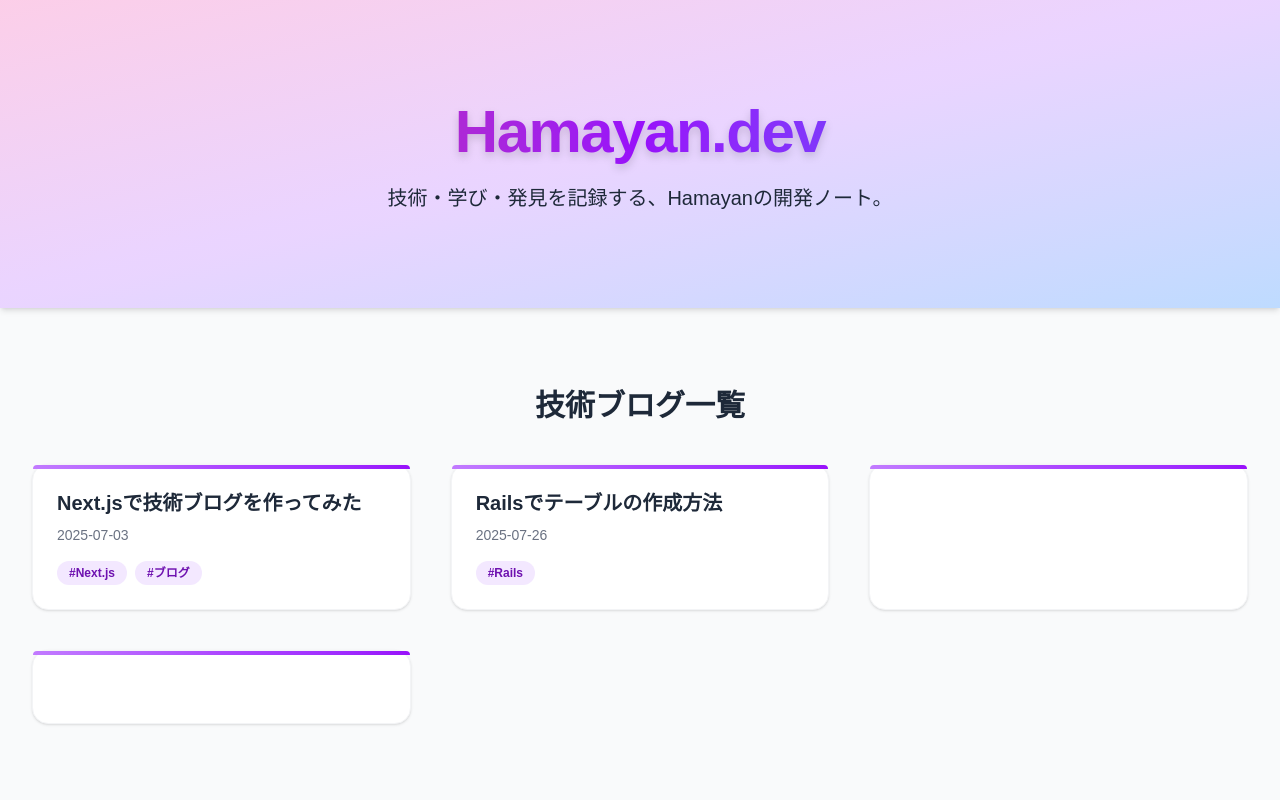
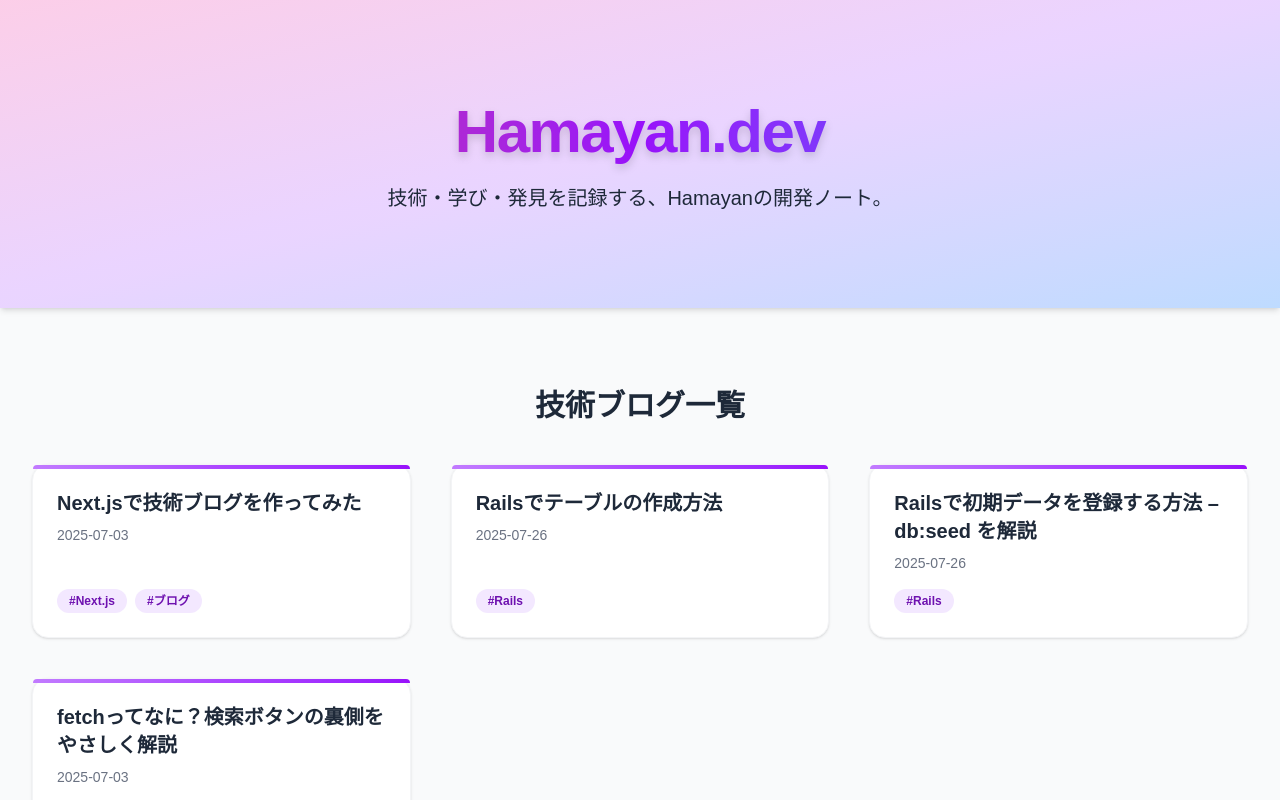
Before and after one commit to hamasaki-code/Tech-blogs, a Next.js app: page / in a window 1280 px wide. Shown: the top 800 px of the page. Built offline with nearby package versions, Linux system fonts and the light colour scheme.

Commit message:
feat: improve markdown rendering by styling headings separately in blog detail pages

```diff
--- a/src/app/blog/[slug]/page.tsx
+++ b/src/app/blog/[slug]/page.tsx
@@ -32,22 +32,16 @@ export default async function BlogPost({ params }: { params: { slug: string } })
 
   return (
     <main className="max-w-4xl mx-auto px-6 py-12 text-gray-800 dark:text-gray-100">
-      {/* ✅ Tailwind 有効チェック用 */}
-      <div className="bg-red-500 text-white text-3xl font-bold p-6 rounded-xl shadow-xl text-center mb-8">
-        ✅ Tailwind は有効です！（赤背景）
-      </div>
-
       {/* Hero Section */}
       <section className="relative mb-12 overflow-hidden rounded-xl bg-gradient-to-br from-blue-500 to-indigo-600 shadow-lg p-10 text-white text-center">
         <h1 className="text-5xl font-extrabold tracking-tight">{data.title}</h1>
         <p className="text-md mt-4 opacity-90">{data.date}</p>
       </section>
 
-      {/* Article Section */}
-      <article
-        className="prose prose-lg dark:prose-invert max-w-none prose-headings:font-bold prose-a:text-blue-600 hover:prose-a:underline prose-img:rounded-xl prose-blockquote:italic prose-blockquote:text-gray-600 dark:prose-blockquote:text-gray-300"
-        dangerouslySetInnerHTML={{ __html: contentHtml }}
-      />
+      {/* Markdown content */}
+      <article className="markdown-body prose lg:prose-xl max-w-none">
+        <div dangerouslySetInnerHTML={{ __html: contentHtml }} />
+      </article>
 
       {/* Tags */}
       {data.tags && (
@@ -55,7 +49,7 @@ export default async function BlogPost({ params }: { params: { slug: string } })
           {data.tags.map((tag: string) => (
             <span
               key={tag}
-              className="inline-block bg-blue-100 text-blue-800 text-xs font-medium mr-2 px-3 py-1 rounded-full dark:bg-blue-900 dark:text-blue-200"
+              className="inline-block bg-blue-100 text-blue-800 text-xs font-medium px-3 py-1 rounded-full dark:bg-blue-900 dark:text-blue-200"
             >
               #{tag}
             </span>
@@ -66,7 +60,7 @@ export default async function BlogPost({ params }: { params: { slug: string } })
       {/* Footer */}
       <footer className="mt-16 pt-8 border-t border-gray-200 dark:border-gray-700 text-center">
         <p className="text-sm text-gray-500 dark:text-gray-400">
-          © {new Date().getFullYear()} My Blog. All rights reserved.
+          © {new Date().getFullYear()} Hamayan.dev — All rights reserved.
         </p>
       </footer>
     </main>
--- a/src/app/globals.css
+++ b/src/app/globals.css
@@ -7,25 +7,55 @@ body {
   font-family: Arial, sans-serif;
 }
 
-.prose pre {
+/* Markdown用（記事ページ限定） */
+.markdown-body.prose pre {
   background-color: #f5f5f5;
   padding: 1rem;
   border-radius: 0.375rem;
   overflow-x: auto;
 }
 
-.prose table {
+.markdown-body.prose table {
   width: 100%;
   border-collapse: collapse;
 }
 
-.prose th,
-.prose td {
+.markdown-body.prose th,
+.markdown-body.prose td {
   border: 1px solid #ddd;
   padding: 0.5rem;
 }
 
-.prose th {
+.markdown-body.prose th {
   background-color: #f9fafb;
   font-weight: bold;
 }
+
+/* 見出しのカスタマイズ（記事用だけ） */
+.markdown-body.prose h1 {
+  font-size: 2.25rem;
+  font-weight: 800;
+  color: #1f2937;
+  /* gray-800 */
+}
+
+.markdown-body.prose h2 {
+  font-size: 1.75rem;
+  font-weight: 700;
+  color: #374151;
+  /* gray-700 */
+}
+
+.markdown-body.prose h3 {
+  font-size: 1.5rem;
+  font-weight: 600;
+  color: #4b5563;
+  /* gray-600 */
+}
+
+.markdown-body.prose h4 {
+  font-size: 1.25rem;
+  font-weight: 500;
+  color: #6b7280;
+  /* gray-500 */
+}
--- a/src/content/rails-create-table.md
+++ b/src/content/rails-create-table.md
@@ -30,15 +30,15 @@ rails g model Shop name:string genre:string area:string address:string url:strin
 
 ### 💡 このコマンドの意味
 
-| 部分 | 意味 |
-|------|------|
-| `rails g model` | モデル（データの型）を作る命令 |
-| `Shop` | 作りたいテーブルの名前（Shopという名前のテーブル） |
-| `name:string` | 「name」という文字列データを持つカラム（列）を作る |
-| `genre:string` | 「ジャンル」も文字列で登録 |
-| `area:string` | 「地域」も文字列で登録 |
-| `address:string` | 住所 |
-| `url:string` | お店のURL |
+| 部分             | 意味                                               |
+| ---------------- | -------------------------------------------------- |
+| `rails g model`  | モデル（データの型）を作る命令                     |
+| `Shop`           | 作りたいテーブルの名前（Shopという名前のテーブル） |
+| `name:string`    | 「name」という文字列データを持つカラム（列）を作る |
+| `genre:string`   | 「ジャンル」も文字列で登録                         |
+| `area:string`    | 「地域」も文字列で登録                             |
+| `address:string` | 住所                                               |
+| `url:string`     | お店のURL                                          |
 
 このコマンドを実行すると、**「マイグレーションファイル」**というものが作られます。
 
@@ -84,12 +84,12 @@ Shop.new
 
 ## 🔁 よくある操作とコマンドまとめ
 
-| 操作 | コマンド |
-|------|----------|
-| モデルを作る | `rails g model モデル名 カラム名:型 ...` |
-| マイグレーションを実行 | `rails db:migrate` |
-| データベースを初期化（全削除＆再作成） | `rails db:reset` |
-| seeds.rbを使って初期データを入れる | `rails db:seed` |
+| 操作                                   | コマンド                                 |
+| -------------------------------------- | ---------------------------------------- |
+| モデルを作る                           | `rails g model モデル名 カラム名:型 ...` |
+| マイグレーションを実行                 | `rails db:migrate`                       |
+| データベースを初期化（全削除＆再作成） | `rails db:reset`                         |
+| seeds.rbを使って初期データを入れる     | `rails db:seed`                          |
 
 ## 📘 まとめ
 
--- a/src/content/rails-テストデータ.md
+++ b/src/content/rails-テストデータ.md
@@ -1,3 +1,9 @@
+---
+title: "Railsで初期データを登録する方法 – db:seed を解説"
+date: "2025-07-26"
+tags: ["Rails"]
+---
+
 # Railsで初期データを登録しよう！`rails db:seed` の使い方
 
 Railsでアプリを作るとき、最初からお店やユーザーのデータを少しだけ入れておきたい場面がありますよね？
@@ -91,10 +97,10 @@ Shop.all
 
 ## 🔁 よく使う関連コマンド
 
-| 操作 | コマンド |
-|------|----------|
-| データだけ初期化 | `rails db:seed:replant` |
-| DB全体をリセット＋seed | `rails db:reset` |
+| 操作                     | コマンド                                     |
+| ------------------------ | -------------------------------------------- |
+| データだけ初期化         | `rails db:seed:replant`                      |
+| DB全体をリセット＋seed   | `rails db:reset`                             |
 | seed前に既存データを削除 | `Shop.delete_all` を `seeds.rb` の最初に書く |
 
 ---
--- a/src/content/test.md
+++ b/src/content/test.md
@@ -1,3 +1,9 @@
+---
+title: "fetchってなに？検索ボタンの裏側をやさしく解説"
+date: "2025-07-03"
+tags: ["Next.js"]
+---
+
 # fetchってなに？検索ボタンの中でどう動いてるかをやさしく解説
 
 「検索ボタンを押したら、画面にお店が表示される」
--- a/tailwind.config.js
+++ b/tailwind.config.js
@@ -2,12 +2,42 @@
 module.exports = {
     content: [
         "./app/**/*.{js,jsx,ts,tsx}",
+        "./src/**/*.{js,jsx,ts,tsx,mdx,md}",
     ],
     theme: {
-        extend: {},
+        extend: {
+            typography: (theme) => ({
+                DEFAULT: {
+                    css: {
+                        h1: {
+                            fontSize: theme("fontSize.4xl"),
+                            fontWeight: "800",
+                            color: theme("colors.gray.900"),
+                            marginBottom: "1.2em",
+                            marginTop: "1.5em",
+                        },
+                        h2: {
+                            fontSize: theme("fontSize.3xl"),
+                            fontWeight: "700",
+                            color: theme("colors.gray.800"),
+                            marginBottom: "1em",
+                            marginTop: "1.5em",
+                        },
+                        h3: {
+                            fontSize: theme("fontSize.2xl"),
+                            fontWeight: "600",
+                            color: theme("colors.gray.700"),
+                            marginBottom: "0.8em",
+                            marginTop: "1.2em",
+                        },
+                        // 他にも必要に応じて p, a, blockquote などを追加可能
+                    },
+                },
+            }),
+        },
     },
     plugins: [
         require('@tailwindcss/typography'),
         require('@tailwindcss/line-clamp'),
     ],
-}
+};
```
Also changed, not shown: src/components/PostCard.tsx (+0 -7 lines).
